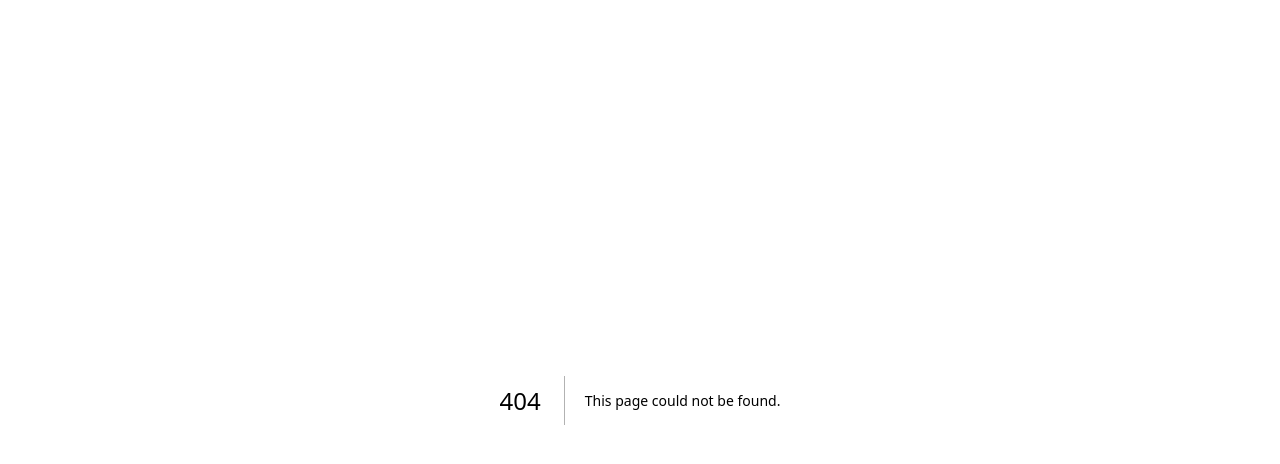
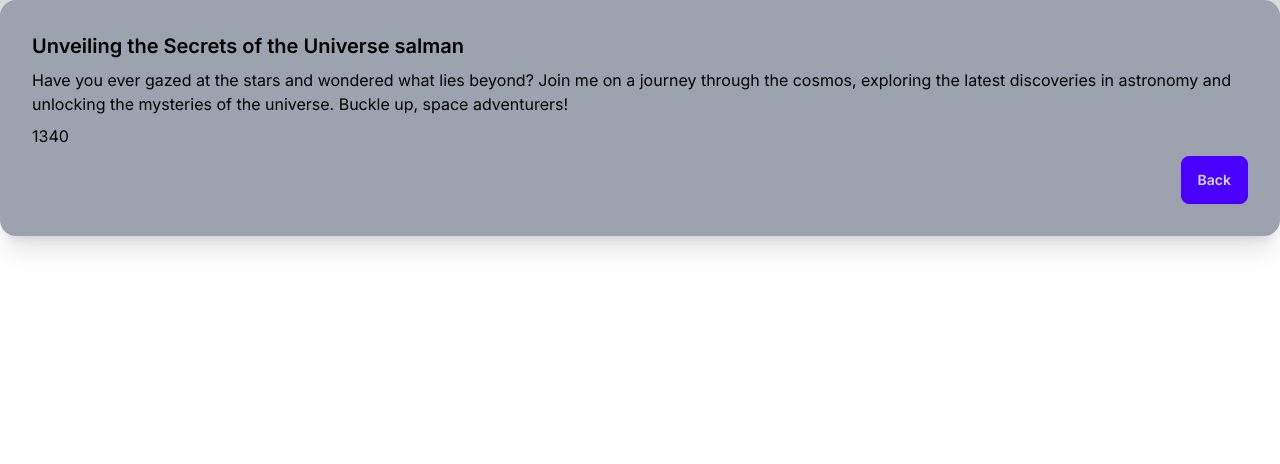
Before and after one commit to salman-farcy/next.js-2nd-project, a Next.js app: page /posts/1 in a window 1280 px wide. Before the commit this address had no page. Shown: the top 464 px of the page. Built offline with nearby package versions, Linux system fonts and the light colour scheme; data requests are answered from the project's data file.

Commit message:
How to create next.js dynamic route

```diff
--- /dev/null
+++ b/src/app/posts/[postid]/page.js
@@ -0,0 +1,30 @@
+import Link from "next/link";
+
+
+
+const DetailPage = async ({ params }) => {
+     console.log(params.postid);
+
+     const res = await fetch(`http://localhost:5000/posts/${params.postid}`)
+     const post = await res.json();
+     console.log(post);
+
+     return (
+          <div>
+               <div key={post.id} className="card flex  bg-gray-400 shadow-xl">
+                    <div className="card-body">
+                         <h2 className="card-title">{post.title}</h2>
+                         <p>{post.description}</p>
+                         <p>{post.likes_count}</p>
+                         <div className="card-actions justify-end">
+                              <Link href={`/posts`}>
+                                   <button className="btn btn-primary">Back</button>
+                              </Link>
+                         </div>
+                    </div>
+               </div>
+          </div>
+     );
+};
+
+export default DetailPage;
--- a/src/app/posts/page.js
+++ b/src/app/posts/page.js
@@ -1,4 +1,5 @@
-import React from 'react';
+import Link from 'next/link';
+
 
 const page = async () => {
 
@@ -19,8 +20,11 @@ const page = async () => {
                               <div className="card-body">
                                    <h2 className="card-title">{post.title}</h2>
                                    <p>{post.description}</p>
+                                   <p>{post.likes_count}</p>
                                    <div className="card-actions justify-end">
-                                       <p>{post.likes_count}</p>
+                                        <Link href={`/posts/${post.id}`}>
+                                             <button className="btn btn-primary">Buy Now</button>
+                                        </Link>
                                    </div>
                               </div>
                          </div>)
```
